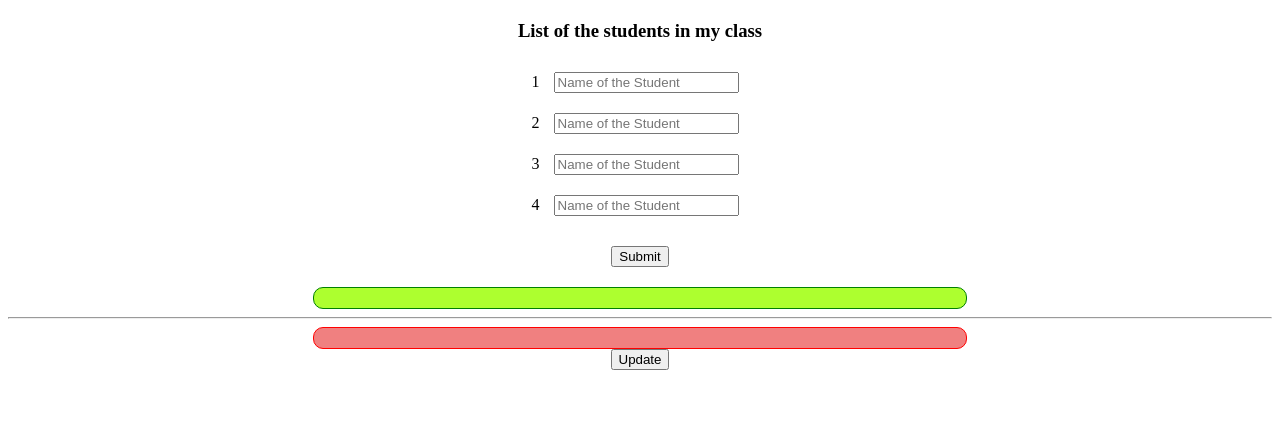
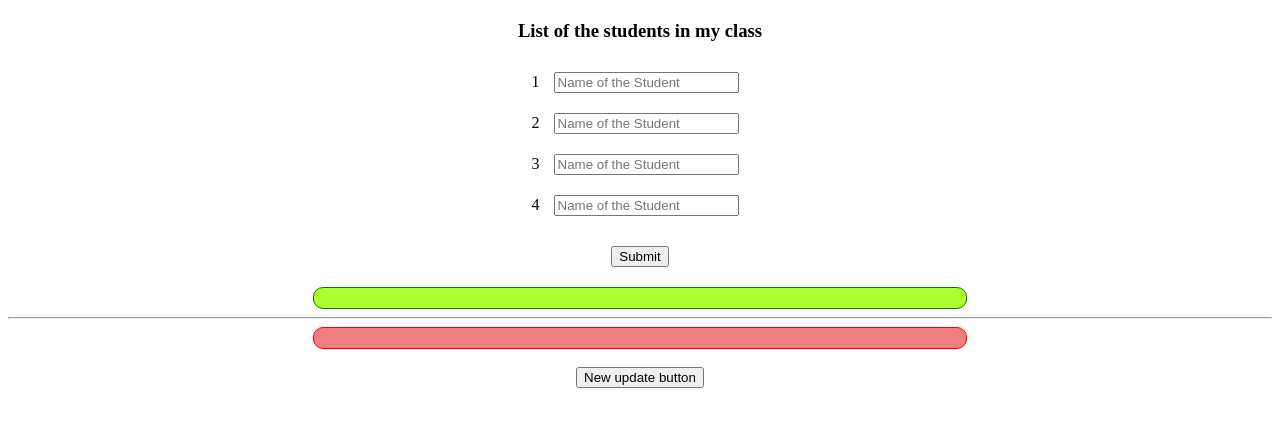
Before and after one commit to naiz19232/Data-Structures-2, a plain HTML site: page index.html in a window 1280 px wide. Drawn offline with Linux system fonts and the light colour scheme.

Commit message:
Update index.html

```diff
--- a/index.html
+++ b/index.html
@@ -3,7 +3,7 @@
 <head>
 	<title>C80</title>
 <link rel="stylesheet" type="text/css" href="style.css">
-	<script src="main.js"></script>
+<script src="Tmain.js"></script>
 
 </head>
 <body>
@@ -45,10 +45,12 @@
 <button onclick="sorting()" id="sort_button">
 	Sort
 </button>
-<button onclick="update()">
-	Update
-</button>
+
+<!--Additional Activity-->
+<br>
+<button onclick="new_update()">New update button</button>
 </center>
+<script type="text/javascript">
 
 </script>
 </body>
```
